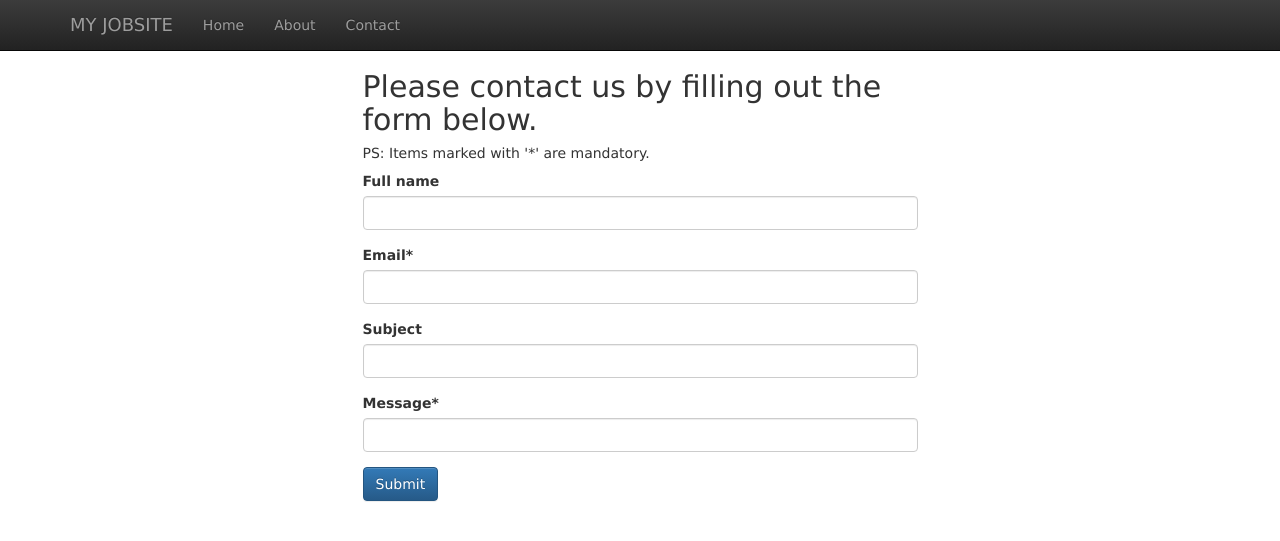
After one commit to karanmitroo/jobs-app, a Django app: page /contact/ in a window 1280 px wide. The commit adds this page. Shown: the top 541 px of the page. Run offline with Django 3.2, Linux system fonts and the light colour scheme; some libraries are stand-ins or nearby versions.

Commit message:
Added the contact us page

```diff
--- /dev/null
+++ b/jobsite/templates/jobsite/contact.html
@@ -0,0 +1,19 @@
+{% extends 'base.html' %}
+{% load crispy_forms_tags %}
+
+	{% block active_contact %}active{% endblock %}
+
+	{% block home %}
+	<div class="row">
+		<div class="col-md-6 col-sm-offset-3">
+
+		    <h2>Please contact us by filling out the form below.</h2>
+			<h5>PS: Items marked with '*' are mandatory.</h5>
+
+		    <form method="POST" action=""> {% csrf_token %}
+		    {{ form|crispy }}
+		    <input class="btn btn-primary pull-center" value="Submit" type= "submit" />
+		    </form>
+	 	<div>
+	</div>
+	{% endblock %}
--- a/jobsite/templates/jobsite/navbar.html
+++ b/jobsite/templates/jobsite/navbar.html
@@ -13,9 +13,9 @@
         </div>
         <div id="navbar" class="collapse navbar-collapse">
           <ul class="nav navbar-nav">
-            <li id="home" class="active"><a href="/">Home</a></li>
-            <li id="about"><a href="/about">About</a></li>
-            <li id="contact"><a href="/contact">Contact</a></li>
+            <li id="home" class="{% block active_home %}{% endblock %}"><a href="/">Home</a></li>
+            <li id="about" class="{% block active_about %}{% endblock %}"><a href="/about">About</a></li>
+            <li id="contact" class="{% block active_contact %}{% endblock %}"><a href="/contact">Contact</a></li>
           </ul>
 
         </div><!--/.nav-collapse -->
--- a/jobsite/urls.py
+++ b/jobsite/urls.py
@@ -5,5 +5,6 @@ from . import views
 urlpatterns = [
     url(r'^$', views.home, name = 'home'),
     url(r'^search/(?P<search>[a-zA-z ]+)/(?P<location>[a-zA-z ]+)/(?P<country>[a-zA-z ]+)/page(?P<page>\d+)$', views.results, name = 'results'),
-    url(r'^about$', views.about, name = 'about')
+    url(r'^about$', views.about, name = 'about'),
+	url(r'contact/$', views.contact, name = 'contact')
 ]
--- a/jobsite/views.py
+++ b/jobsite/views.py
@@ -1,8 +1,8 @@
 from django.shortcuts import render, redirect
 from .models import Job
-from .forms import QueryForm
+from .forms import QueryForm, ContactForm
 import requests, json
-import os
+# import os
 # Create your views here.
 
 def home(request):
@@ -71,3 +71,11 @@ def about(request):
     data = {'about_us' : "This is the about us page. This is the about us page. This is the about us page. This is the about us page. This is the about us page. This is the about us page. This is the about us page. This is the about us page. This is the about us page."}
 
     return render(request, 'about.html', data)
+
+def contact(request):
+	form = ContactForm(request.POST or None)
+	if form.is_valid():
+		form.save()
+		return render(request, 'home.html')
+
+	return render(request, 'contact.html', {'form': form})
```
